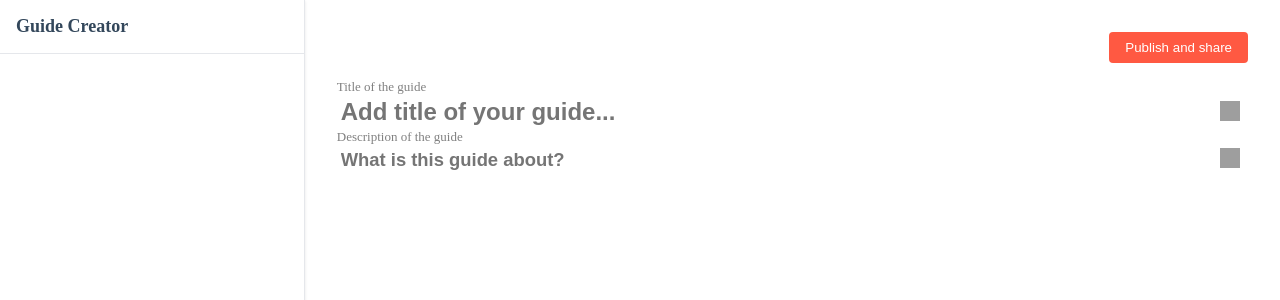
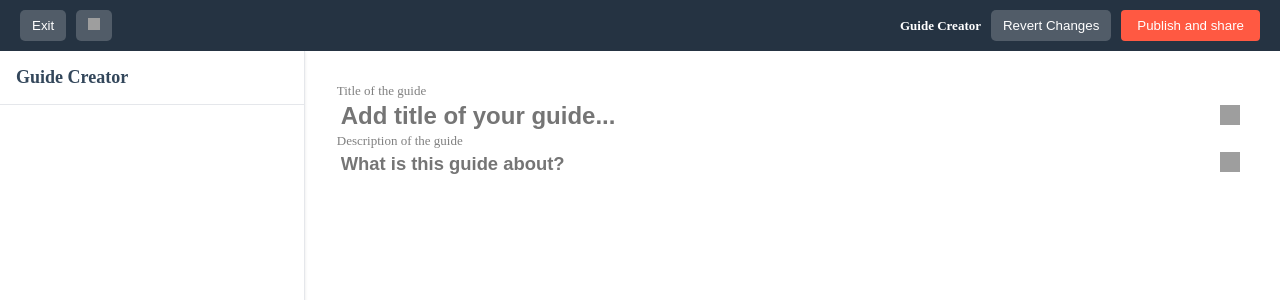
Before and after one commit to TestSubjectUser/guider-dashboard, a Next.js app: page /dashboard in a window 1280 px wide. Shown: the top 300 px of the page. Built offline with nearby package versions, Linux system fonts and the light colour scheme; grey boxes are pictures that could not be loaded.

Commit message:
TopNavbar component, zoom effect on first arrival, responsiveness

```diff
--- a/components/create-your-comp/Main.tsx
+++ b/components/create-your-comp/Main.tsx
@@ -11,6 +11,7 @@ import { useSearchParams } from "next/navigation";
 import { useEffect, useRef, useState } from "react";
 import { doc, getDoc, updateDoc } from "firebase/firestore";
 import { db } from "../../app/api/save-screenshot/firebaseConfig";
+import TopNavbar from "./TopNavbar";
 
 const CreateComponent = () => {
   const searchParams = useSearchParams();
@@ -157,10 +158,14 @@ const CreateComponent = () => {
     if (!screenshotId) return;
 
     try {
+      // console.log("screenshotId: ", screenshotId);
+      // console.log("guideTitle: ", guideTitle);
+      // console.log("guideDescription: ", guideDescription);
       const docRef = doc(db, "guides", screenshotId);
+      // console.log("docRef: ", docRef);
       await updateDoc(docRef, {
-        guideTitle,
-        guideDescription,
+        guideTitle: guideTitle || "",
+        guideDescription: guideDescription || "",
         guideImages: stepsData,
       });
       // alert("Guide updated successfully!");
@@ -174,6 +179,11 @@ const CreateComponent = () => {
   };
 
   return (
+    <>
+      <TopNavbar
+        isLoading={isLoading}
+        handleGuidetitleordescPublish={handleGuidetitleordescPublish}
+      />
       <div className={styles.container}>
         <Sidebar activeStep={activeStep} stepsData={stepsData} />
         <div className={styles.mainContent}>
@@ -181,7 +191,7 @@ const CreateComponent = () => {
             <Popup popupUrl={popupUrl} onClose={() => setShowPopup(false)} />
           )}
 
-        <div className={styles.header}>
+          {/* <div className={styles.header}>
             <div>
               <button
                 disabled={isLoading}
@@ -193,7 +203,7 @@ const CreateComponent = () => {
                 {isLoading ? "Updating..." : "Publish and share"}
               </button>
             </div>
-        </div>
+          </div> */}
 
           <div className={styles.guideHeader}>
             {/* Guide Title */}
@@ -235,6 +245,7 @@ const CreateComponent = () => {
           </div>
         </div>
       </div>
+    </>
   );
 };
 
@@ -259,12 +270,13 @@ export default CreateComponent;
  * 15. ✅ handle empty data in extension or in route.
  * 16. Dragable from sidebar
  * 17. ✅ disabling delete image and swap image action if similar action is in happening
- * 18. transform-origin for zoom-in-out
+ * 18. ✅ transform-origin for zoom-in-out
  * 19. add step without bubble if coordinates undefined
  * 20. on schreenshot step added as well, but without bubble
  * 21. ✅ step buttons(zoom, delete, swap) on hover only
  * 22. add copy link button on guide as well
  * 23. (optional)add step without image
+ * 24. (optional)automatic expiry period which deletes image from server and DB
  *
  * added code till commit "rendering view-guide server side" to builder-preview-next (aws package not in there.)
  */
--- a/components/create-your-comp/Step.tsx
+++ b/components/create-your-comp/Step.tsx
@@ -29,10 +29,17 @@ const Step = ({
     }
     setZoomState(step.scale ?? 1);
 
-    // if (step.scale > 1) {
-    //   // delaying
-    //   setTimeout(() => setZoomState(step.scale), 3);
+    // if (!hasZoomedOnce && step.scale > 1) {
+    //   setTimeout(() => {
+    //     setZoomState(step.scale);
+    //     setHasZoomedOnce(true);
+    //   }, 300);
     // }
+
+    if (step.scale > 1) {
+      // delaying
+      setTimeout(() => setZoomState(step.scale), 3);
+    }
     // console.log("step.relativeCoordinates ", step.relativeCoordinates);
   }, [imageRefs.current[index]]);
 
@@ -90,7 +97,7 @@ const Step = ({
       <div className={styles.step} id={index.toString()} key={index}>
         {imageLoaded && (
           <div className={styles.stepActionContainer}>
-            <button onClick={() => deleteStep(index)}>
+            <button title="Delete this step" onClick={() => deleteStep(index)}>
               <img
                 width="20"
                 height="20"
@@ -98,7 +105,10 @@ const Step = ({
                 alt="waste"
               />
             </button>
-            <button>
+            <button
+              className={styles.disabledMoreActionBtn}
+              title="more options"
+            >
               <img
                 width="20"
                 height="20"
@@ -129,6 +139,8 @@ const Step = ({
           />
         </div>
 
+        {/* below all code works only if image exists. with relative coords*/}
+        {step.screenshotUrl && (
           <div
             className={styles.imageContainer}
             style={{ position: "relative", overflow: "hidden" }}
@@ -178,7 +190,7 @@ const Step = ({
                 //   isLoading ? styles.disabledButton : styles.imageActionContainer
                 // }
               >
-              <button onClick={() => zoomHandler(0.2)}>
+                <button title="Zoom In" onClick={() => zoomHandler(0.2)}>
                   <img
                     width="20"
                     height="20"
@@ -186,7 +198,7 @@ const Step = ({
                     alt="zoom-in"
                   />
                 </button>
-              <button onClick={() => zoomHandler(-0.2)}>
+                <button title="Zoom Out" onClick={() => zoomHandler(-0.2)}>
                   <img
                     width="20"
                     height="20"
@@ -195,6 +207,7 @@ const Step = ({
                   />
                 </button>
                 <button
+                  title="Change Image"
                   onClick={handleSwapClick}
                   style={{
                     // display: "flex",
@@ -212,6 +225,7 @@ const Step = ({
               </div>
             )}
           </div>
+        )}
       </div>
 
       <AddComp index={index + 1} addStep={addStep} />
--- /dev/null
+++ b/components/create-your-comp/TopNavbar.tsx
@@ -0,0 +1,68 @@
+import styles from "./createGuide.module.css";
+
+function TopNavbar({ isLoading, handleGuidetitleordescPublish }: any) {
+  return (
+    <>
+      <div className={styles.topNavbar}>
+        <div className={styles.navLeft}>
+          <button disabled className={styles.navButton}>
+            Exit
+          </button>
+          <button disabled className={styles.navButton}>
+            <img
+              width="12"
+              height="12"
+              src="https://img.icons8.com/ios-filled/50/FFFFFF/menu-2.png"
+              alt="menu-2"
+            />
+          </button>
+        </div>
+
+        <div className={styles.navRight}>
+          <div className={styles.navTitle}>Guide Creator</div>
+          <button
+            title="to last published version"
+            className={styles.navButton}
+            onClick={() => window.location.reload()}
+          >
+            Revert Changes
+          </button>
+          {/* <button className={styles.navButton}>Button 4</button> */}
+          <button
+            disabled={isLoading}
+            className={`${styles.publishButton} ${
+              isLoading ? styles.disabled : ""
+            }`}
+            onClick={handleGuidetitleordescPublish}
+          >
+            {isLoading ? "Updating..." : "Publish and share"}
+          </button>
+        </div>
+      </div>
+      <div className={styles.mobileActionButtons}>
+        <button
+          style={{
+            marginRight: "5px",
+          }}
+          title="to last published version"
+          className={styles.navButton}
+          onClick={() => window.location.reload()}
+        >
+          Revert Changes
+        </button>
+
+        <button
+          disabled={isLoading}
+          className={`${styles.publishButton} ${
+            isLoading ? styles.disabled : ""
+          }`}
+          onClick={handleGuidetitleordescPublish}
+        >
+          {isLoading ? "Updating..." : "Publish and share"}
+        </button>
+      </div>
+    </>
+  );
+}
+
+export default TopNavbar;
--- a/components/create-your-comp/createGuide.module.css
+++ b/components/create-your-comp/createGuide.module.css
@@ -4,10 +4,10 @@
   margin: 0;
   padding: 0;
 } */
-
 .container {
   display: flex;
-  height: 100vh;
+  height: calc(100vh - 54px);
+  overflow: hidden;
 }
 
 .sidebar {
@@ -22,8 +22,58 @@
   box-shadow: 0 1px 3px rgba(0, 0, 0, 0.1);
 }
 
+.topNavbar {
+  display: flex;
+  justify-content: space-between;
+  align-items: center;
+  background-color: #253342;
+  padding: 10px 20px;
+  color: white;
+  font-size: 1.2rem;
+  font-weight: bold;
+  position: sticky;
+  top: 0;
+  /* width: 100%; */
+  z-index: 100;
+}
+.topNavbar button:disabled {
+  cursor: not-allowed;
+}
+.disabledMoreActionBtn:hover {
+  cursor: not-allowed;
+}
+
+.navLeft,
+.navRight {
+  display: flex;
+  gap: 10px;
+}
+
+.navTitle {
+  font-size: small;
+  display: flex;
+  align-items: center;
+}
+
+.navButton {
+  background-color: rgba(255, 255, 255, 0.2);
+  color: white;
+  border: none;
+  padding: 8px 12px;
+  border-radius: 5px;
+  cursor: pointer;
+}
+
+.navButton:hover {
+  background-color: rgba(255, 255, 255, 0.3);
+}
+
+.mobileActionButtons {
+  display: none;
+}
+
 .sidebarList {
-  padding: 16px;
+  /* padding: 16px; */
   padding-left: 2px;
   list-style: none;
   margin: 0;
@@ -65,12 +115,14 @@
   overflow-y: auto;
   background-color: #fff;
 }
+
 .header {
   display: flex;
   justify-content: end;
   align-items: center;
   margin-bottom: 16px;
 }
+
 .guideHeader p {
   margin: 0px;
   color: gray;
@@ -85,9 +137,11 @@
   border-radius: 4px;
   cursor: pointer;
 }
+
 .publishButton:hover {
   background-color: rgb(238, 48, 27);
 }
+
 .publishButton.disabled {
   background-color: #ccc;
   cursor: not-allowed;
@@ -104,8 +158,11 @@
   border-radius: 8px;
   box-shadow: 0 0px 7px rgba(0, 0, 0, 0.1);
   margin: 10px 0;
+  -webkit-user-select: none;
+  -moz-user-select: none;
   user-select: none;
 }
+
 .step:hover .stepActionContainer {
   visibility: visible;
 }
@@ -114,9 +171,11 @@
   display: flex;
   justify-content: space-between;
 }
+
 .moveIcon {
   cursor: pointer;
 }
+
 .deleteButton {
   visibility: hidden;
   color: rgb(255, 89, 66);
@@ -126,6 +185,7 @@
   font-weight: bolder;
   cursor: pointer;
 }
+
 .stepHeader {
   display: flex;
   /* justify-content: space-between; */
@@ -156,7 +216,6 @@
   font-size: 1rem;
   cursor: pointer;
 } */
-
 .imageContainer {
   display: flex;
   align-items: center;
@@ -167,6 +226,7 @@
   height: auto;
   max-height: 600px;
   max-width: 100%;
+  -o-object-fit: contain;
   object-fit: contain;
 }
 
@@ -200,6 +260,7 @@
   border-radius: 5px;
   overflow: hidden;
 }
+
 .stepActionContainer button {
   padding: 7px;
   background: none;
@@ -208,10 +269,12 @@
   font-size: 1rem;
   cursor: pointer;
 }
+
 .stepActionContainer button:hover {
   background-color: #506e91;
   color: rgb(255, 89, 66);
 }
+
 .imageActionContainer {
   visibility: hidden;
   position: absolute;
@@ -225,6 +288,7 @@
   border-radius: 5px;
   overflow: hidden;
 }
+
 .imageActionContainer button {
   padding: 7px;
   background: none;
@@ -233,6 +297,7 @@
   font-size: 1rem;
   cursor: pointer;
 }
+
 .imageActionContainer button:hover {
   background-color: #506e91;
   color: rgb(255, 89, 66);
@@ -260,7 +325,7 @@
   width: 40px;
   height: 40px;
   cursor: pointer;
-  background-color: rgba(255, 255, 255, 1);
+  background-color: rgb(255, 255, 255);
   border-radius: 50%;
   display: flex;
   align-items: center;
@@ -269,6 +334,7 @@
 }
 
 .swapIcon {
+  -o-object-fit: contain;
   object-fit: contain;
 }
 
@@ -293,7 +359,6 @@
   background-color: #f3f4f6;
   margin: 0;
 } */
-
 .modal {
   background-color: white;
   border-radius: 8px;
@@ -347,6 +412,7 @@
   background-color: rgb(255, 89, 66);
   color: white;
 }
+
 .publishBtn:hover {
   background-color: rgb(238, 48, 27);
 }
@@ -358,9 +424,11 @@
   margin: 0;
   padding: 5px;
 }
+
 .linkContainer {
   width: 75%;
 }
+
 .linkModel input {
   width: 100%;
   text-decoration: none;
@@ -370,6 +438,7 @@
   border-bottom-left-radius: 5px;
   /* margin: 10px 0; */
 }
+
 .copyLinkContainer {
   width: 35%;
   display: flex;
@@ -400,4 +469,24 @@
   .mainContent {
     width: 100%;
   }
-}
+  .topNavbar {
+    display: none;
+    font-size: small;
+    font-weight: normal;
+    padding: 0px 0px;
+  }
+  .mobileActionButtons {
+    gap: 5px;
+    display: block;
+    position: absolute;
+    overflow: hidden;
+    bottom: 5px;
+    right: 5px;
+    background-color: #506e91;
+    padding: 5px;
+    border-radius: 8px;
+  }
+  .mobileActionButtons button {
+    gap: 5px;
+  }
+} /*# sourceMappingURL=createGuide.module.css.map */
```
Lines whose indentation alone changed are shown as unchanged.
